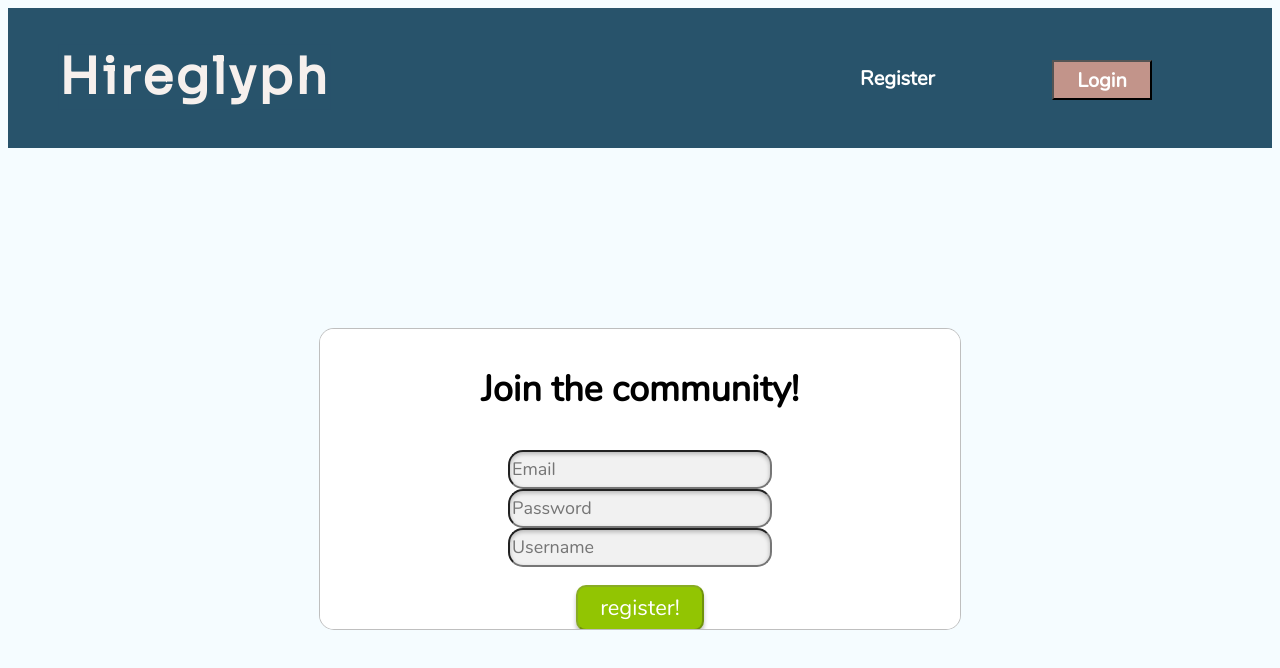
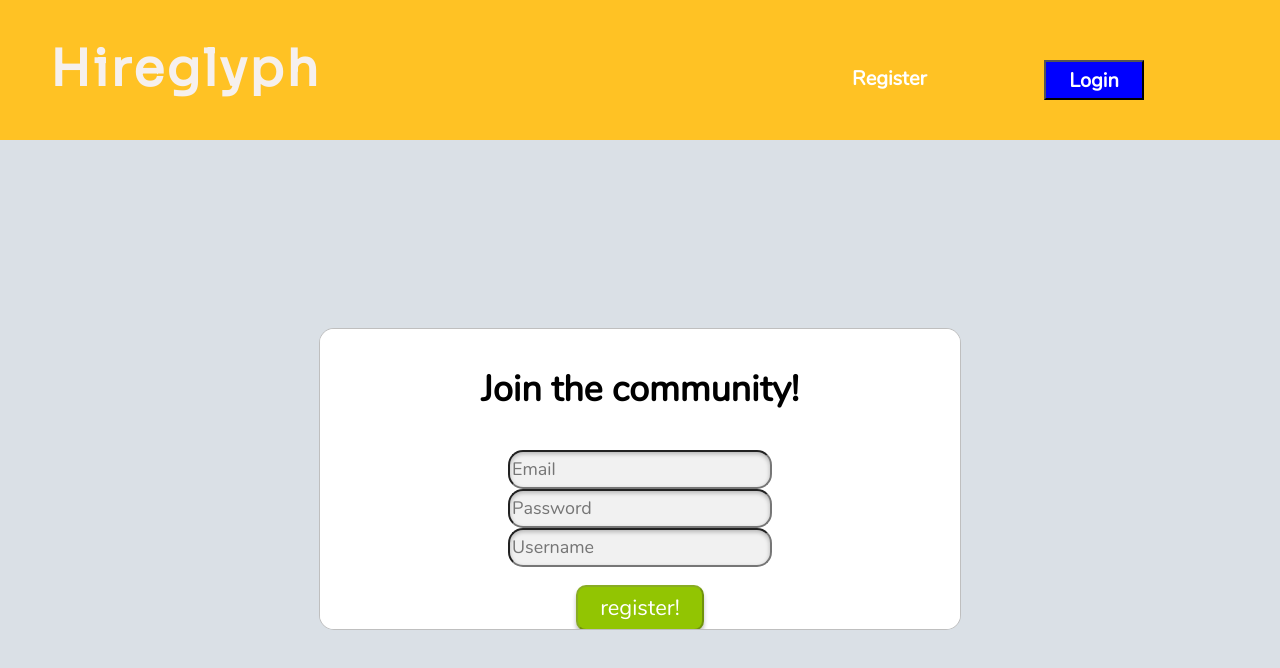
Before and after one commit to Hireglyph/mvp, a React (Create React App) app: page /register in a window 1280 px wide. Shown: the top 668 px of the page. Built offline with nearby package versions, Linux system fonts and the light colour scheme; no server answers.

Commit message:
redo color scheme

```diff
--- a/src/styles/NavBar.css
+++ b/src/styles/NavBar.css
@@ -8,7 +8,7 @@
 }
 
 .navbar{
-	background: #28536B;
+	background: #ffc224;
 	height: 100px;
 	padding: 20px;
 }
@@ -27,7 +27,6 @@
 
 	letter-spacing: 0.05em;
 	color: #F6F0ED;
-	border: 1px solid rgba(40, 83, 107, 0.73);
 	text-decoration: none;
 }
 
@@ -65,7 +64,7 @@
 	color: #FFFFFF;
 	text-decoration: none;
 	text-align: center;
-	background-color: #C2948A;
+	background-color: blue;
 	height: 40px;
 	width: 100px;
 }
--- a/src/styles/PageLanding.css
+++ b/src/styles/PageLanding.css
@@ -19,7 +19,7 @@
 
     width: 100%;
     height: 100%;
-    background-color: #F5FCFF;
+    background-color: #DAE0E6;
 }
 
 .infobox{
--- a/src/styles/PageProfile.css
+++ b/src/styles/PageProfile.css
@@ -4,8 +4,10 @@
 }
 
 body{
-	background-color: #F5FCFF;
+	background-color: #DAE0E6;
     min-width: 900px;
+    margin:0px;
+    padding:0px;
 }
 .background2{
 
--- a/src/styles/PageRegister.css
+++ b/src/styles/PageRegister.css
@@ -11,7 +11,7 @@
     position: absolute;
 
     text-align: center;
-    background-color: #F5FCFF;
+    background-color: #DAE0E6;
 
     margin:0;
     top:150px;
```
